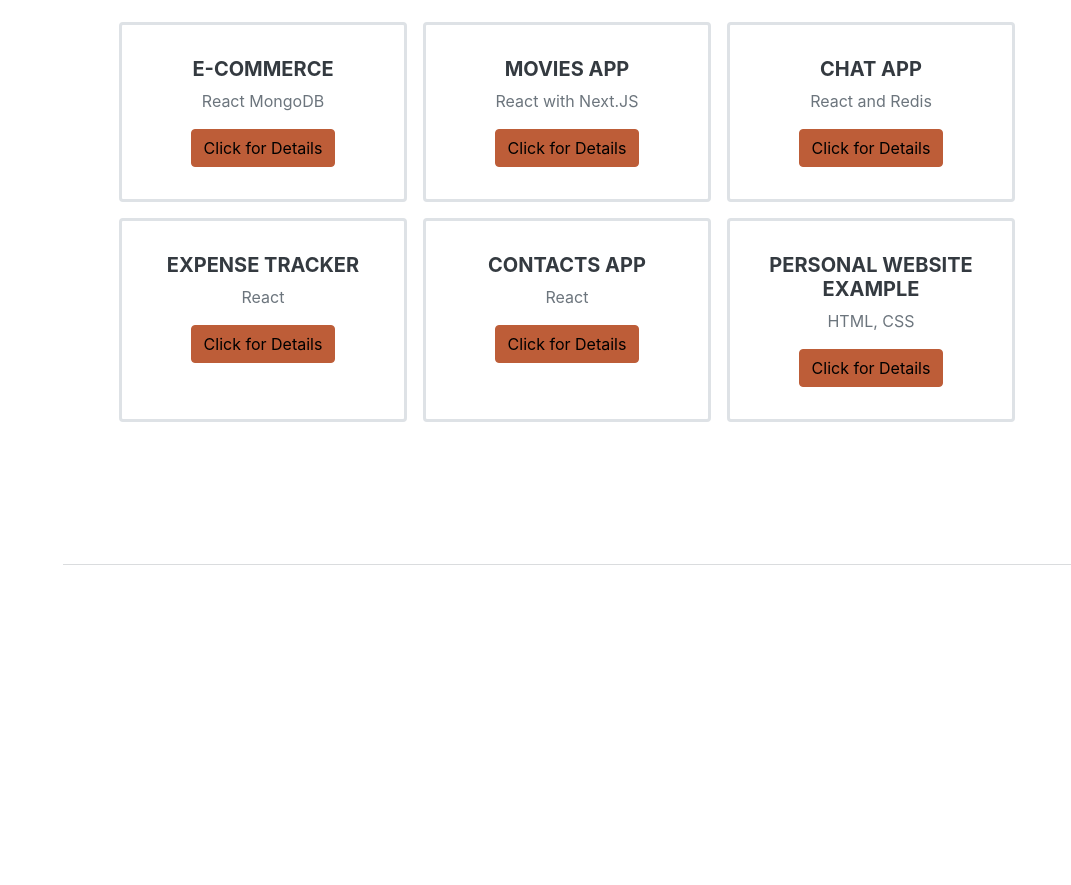
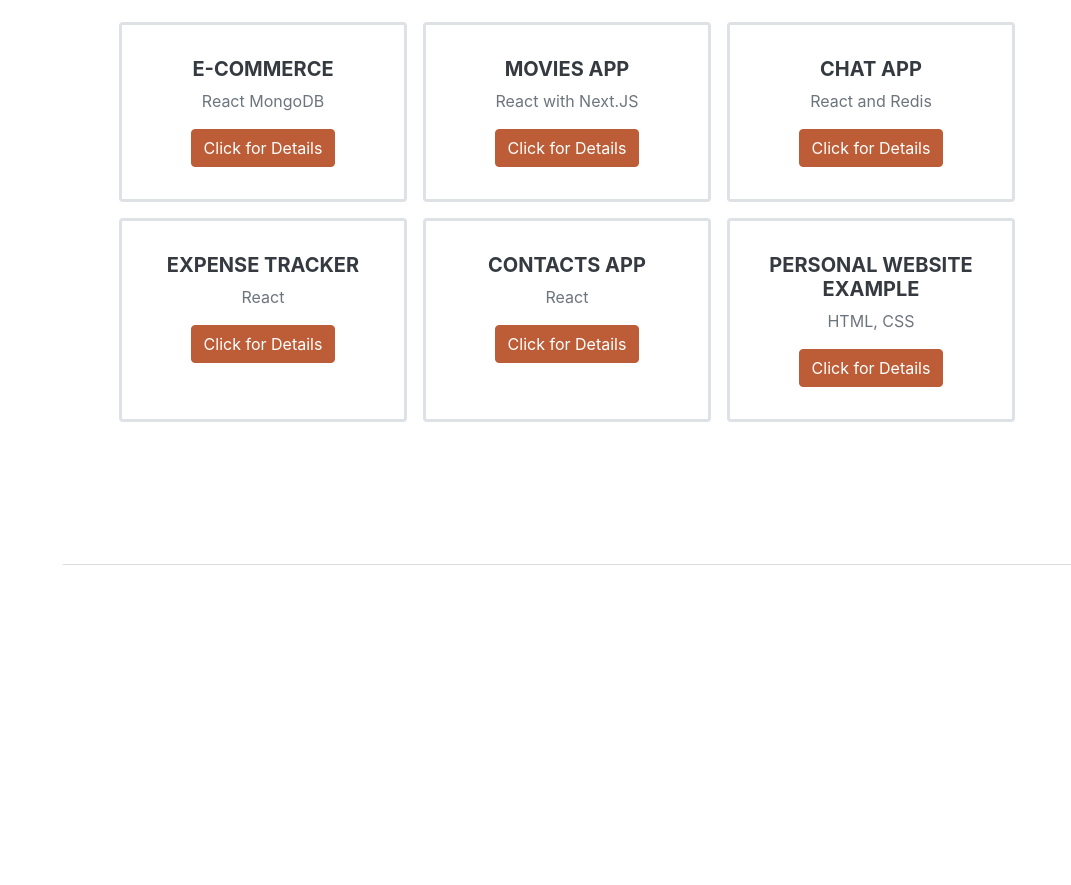
Before and after one commit to GokalpAvcu/personal-portfolio, a plain HTML site: page index.html in a window 1280 px wide. Shown: the part 3440-4325 px from the top of the page, without its empty margins (209-1280 px from the left). Drawn offline with nearby package versions, Linux system fonts and the light colour scheme; a web font is replaced by a local one.

Commit message:
add changes

```diff
--- a/index.html
+++ b/index.html
@@ -150,7 +150,7 @@
                                 <div class="card-body">
                                   <h5 class="card-title">E-Commerce</h5>
                                   <p class="card-text">React MongoDB </p>
-                                  <a href="https://github.com/GokalpAvcu/e-Commerce-app" target="_blank" class="btn btn-primary">Click for Details</a>
+                                  <a href="https://github.com/GokalpAvcu/e-Commerce-app" target="_blank" class="btn btn-primary text-white">Click for Details</a>
                                 </div>
                               </div>
                               <!--  -->
@@ -159,7 +159,7 @@
                                 <div class="card-body">
                                   <h5 class="card-title">Movies App</h5>
                                   <p class="card-text">React with Next.JS</p>
-                                  <a href="https://next-js-movies.vercel.app/" target="_blank" class="btn btn-primary">Click for Details</a>
+                                  <a href="https://next-js-movies.vercel.app/" target="_blank" class="btn btn-primary text-white">Click for Details</a>
                                 </div>
                               </div>
                               <!--  -->
@@ -168,7 +168,7 @@
                                 <div class="card-body">
                                   <h5 class="card-title">Chat App</h5>
                                   <p class="card-text">React and Redis</p>
-                                  <a href="https://github.com/GokalpAvcu/chat-app-react" target="_blank" class="btn btn-primary">Click for Details</a>
+                                  <a href="https://github.com/GokalpAvcu/chat-app-react" target="_blank" class="btn btn-primary text-white">Click for Details</a>
                                 </div>
                               </div>
                         </div>
@@ -180,7 +180,7 @@
                                 <div class="card-body">
                                   <h5 class="card-title">Expense Tracker</h5>
                                   <p class="card-text">React</p>
-                                  <a href="https://para-harcama-app-react.vercel.app/" target="_blank" class="btn btn-primary">Click for Details</a>
+                                  <a href="https://para-harcama-app-react.vercel.app/" target="_blank" class="btn btn-primary text-white">Click for Details</a>
                                 </div>
                               </div>
                               <!--  -->
@@ -189,7 +189,7 @@
                                 <div class="card-body">
                                   <h5 class="card-title">Contacts App</h5>
                                   <p class="card-text">React</p>
-                                  <a href="https://contacts-app-react-fawn.vercel.app/" target="_blank" class="btn btn-primary">Click for Details</a>
+                                  <a href="https://contacts-app-react-fawn.vercel.app/" target="_blank" class="btn btn-primary text-white">Click for Details</a>
                                 </div>
                               </div>
                               <!--  -->
@@ -198,7 +198,7 @@
                                 <div class="card-body">
                                   <h5 class="card-title">Personal Website Example</h5>
                                   <p class="card-text">HTML, CSS</p>
-                                  <a href="https://website-git-main-gokalpavcu.vercel.app/" target="_blank" class="btn btn-primary">Click for Details</a>
+                                  <a href="https://website-git-main-gokalpavcu.vercel.app/" target="_blank" class="btn btn-primary text-white">Click for Details</a>
                                 </div>
                               </div>
                         </div>
@@ -212,7 +212,7 @@
                 <div class="resume-section-content">
                     <h2 class="mb-5">Resume</h2>
                     <!-- <embed src="./assets/Gökalp Avcu's Background.pdf" type="application/pdf" height="1100px" width="100%"> -->
-                    <a href="https://drive.google.com/file/d/1QWgN1YjRRWsM6cvwwY3zE8bEL700n7U0/view?usp=sharing" target="_blank"><button class="btn btn-primary text-white">See My Resume</button></a>
+                    <a href="https://drive.google.com/file/d/1QWgN1YjRRWsM6cvwwY3zE8bEL700n7U0/view?usp=sharing" target="_blank"><button class="btn btn-primary text-white ">See My Resume</button></a>
 
                 </div>
             </section>
```
